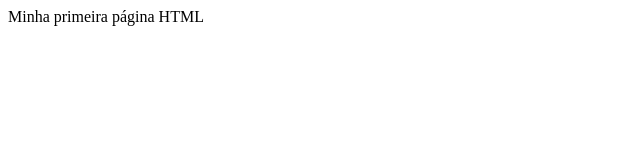
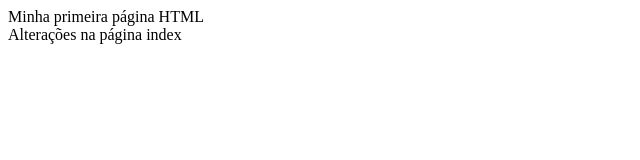
Before and after one commit to lucienechagas/aula_git, a plain HTML site: page index.html in a window 1280 px wide. Shown: the whole page, without its empty margins (0-640 px from the left). Drawn offline with Linux system fonts and the light colour scheme.

Commit message:
Alterações na página de index

```diff
--- a/index.html
+++ b/index.html
@@ -8,6 +8,7 @@
 </head>
 <body>
     Minha primeira página HTML
-
+    <br>
+    Alterações na página index
 </body>
 </html>
```
